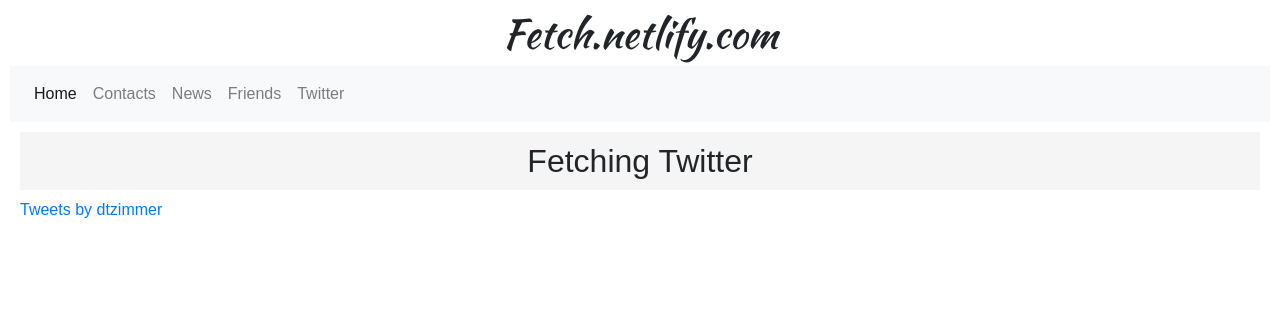
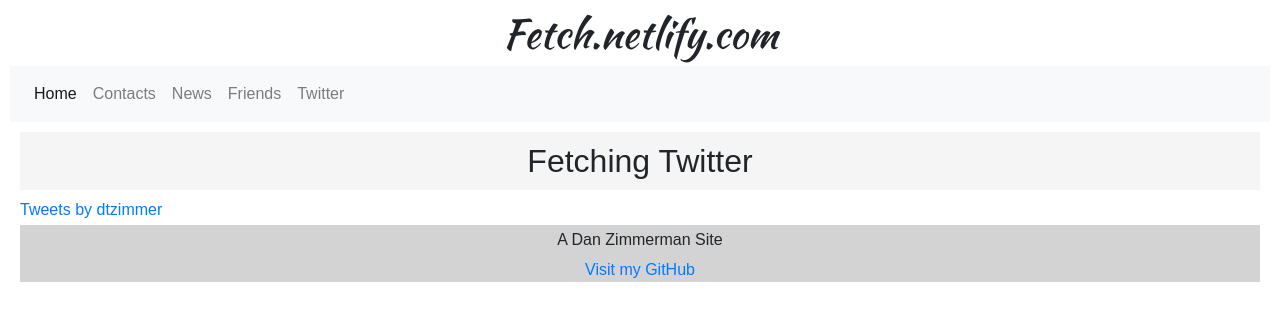
Before and after one commit to dtzimmer/portfolio-contact-list, a React (Create React App) app: page /twitter in a window 1280 px wide. Shown: the top 320 px of the page. Built offline with nearby package versions, Linux system fonts and the light colour scheme.

Commit message:
Added Footer to each page

```diff
--- a/src/ListofContacts.js
+++ b/src/ListofContacts.js
@@ -1,6 +1,7 @@
 import React, {Component, Fragment} from 'react'
 import './App.css';
 import Header from "./Header";
+import Footer from "./Footer";
 
 class ListOfContacts extends Component {
     constructor() {
@@ -59,6 +60,7 @@
                     )}
                     </div>
                 </div>
+                <Footer/>
             </Fragment>
         )
     }
--- a/src/TestFetch.js
+++ b/src/TestFetch.js
@@ -1,6 +1,7 @@
 import React, {Component, Fragment} from 'react'
 
 import Header from "./Header";
+import Footer from "./Footer";
 
 const API = 'https://newsapi.org/v2/top-headlines?sources=google-news&apiKey=df8118601eb444068640b1e61d12270f';
 
@@ -68,27 +69,7 @@
                     })}
                 </section>
 
-                {/*<div className="container">*/}
-                    {/*<div className="row">*/}
-                        {/*<div className="col-sm-2">*/}
-                            {/*{articles.map((info) => {*/}
-                                {/*return (*/}
-                                    {/*<div className="articles" key={info.id}>*/}
-                                        {/*<div>*/}
-                                            {/*<img src={info.urlToImage} alt=""/>*/}
-                                            {/*<p>Author: {info.author}</p>*/}
-                                            {/*<p>Source: {info.source.name}</p>*/}
-                                        {/*</div>*/}
-                                        {/*<div>*/}
-                                            {/*<a href={info.url}>{info.title}</a>*/}
-                                            {/*<p>{info.description}</p>*/}
-                                        {/*</div>*/}
-                                    {/*</div>*/}
-                                {/*)*/}
-                            {/*})}*/}
-                        {/*</div>*/}
-                    {/*</div>*/}
-                {/*</div>*/}
+                <Footer/>
                 </body>
             </Fragment>
         );
--- a/src/TestFetch2.js
+++ b/src/TestFetch2.js
@@ -1,6 +1,7 @@
 import React, {Component, Fragment} from 'react'
 import './App.css';
 import Header from "./Header";
+import Footer from "./Footer";
 
 
 class TestFetch2 extends Component {
@@ -49,6 +50,7 @@
                                 )
                             })}
                     </section>
+                <Footer/>
                 </body>
             </Fragment>
         )
--- a/src/Twitter.js
+++ b/src/Twitter.js
@@ -1,6 +1,7 @@
 import React, {Component, Fragment} from 'react'
 import './App.css';
 import Header from "./Header";
+import Footer from "./Footer";
 
 
 
@@ -16,6 +17,7 @@
                     <a className="twitter-timeline" href="https://twitter.com/dtzimmer?ref_src=twsrc%5Etfw">Tweets
                         by dtzimmer</a>
                 </div>
+                <Footer/>
                 </body>
             </Fragment>
         )
```
